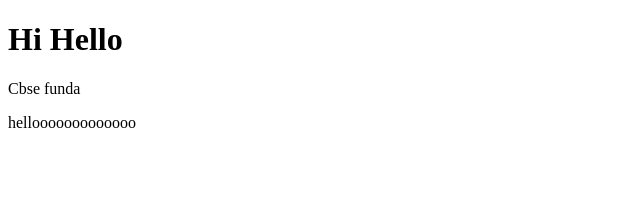
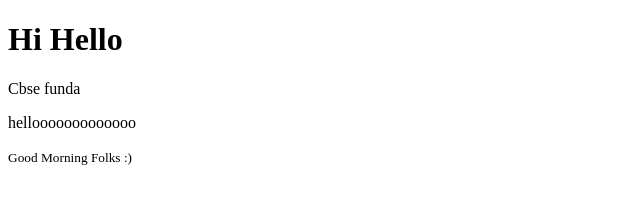
Before and after one commit to AjoVarghese/gitTutorial, a plain HTML site: page index.html in a window 1280 px wide. Shown: the whole page, without its empty margins (0-640 px from the left). Drawn offline with Linux system fonts and the light colour scheme.

Commit message:
index modified

```diff
--- a/index.html
+++ b/index.html
@@ -10,5 +10,6 @@
     <h1>Hi Hello</h1>
     <p>Cbse funda</p>
     <p>hellooooooooooooo</p>
+    <small>Good Morning Folks :)</small>
 </body>
 </html>
```
